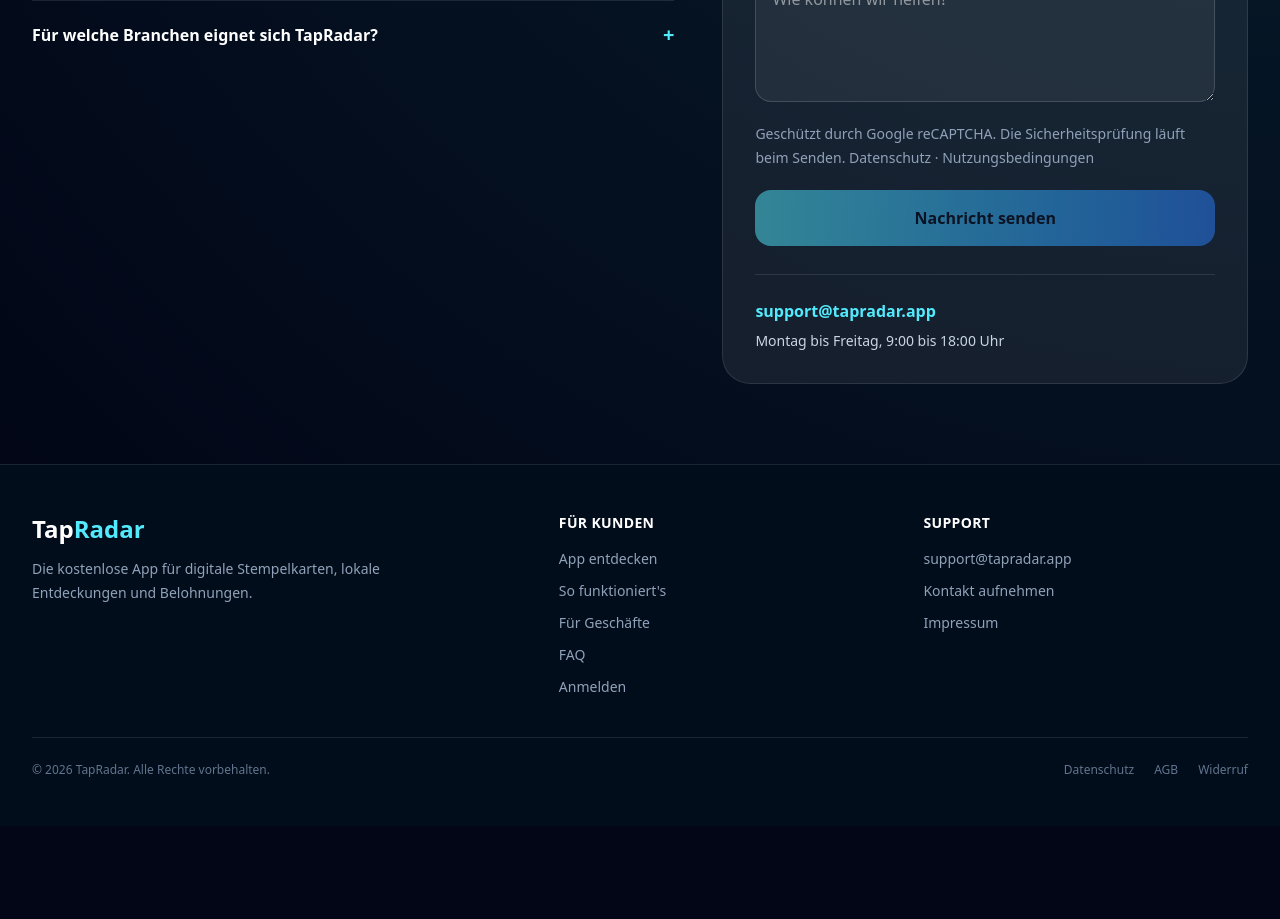
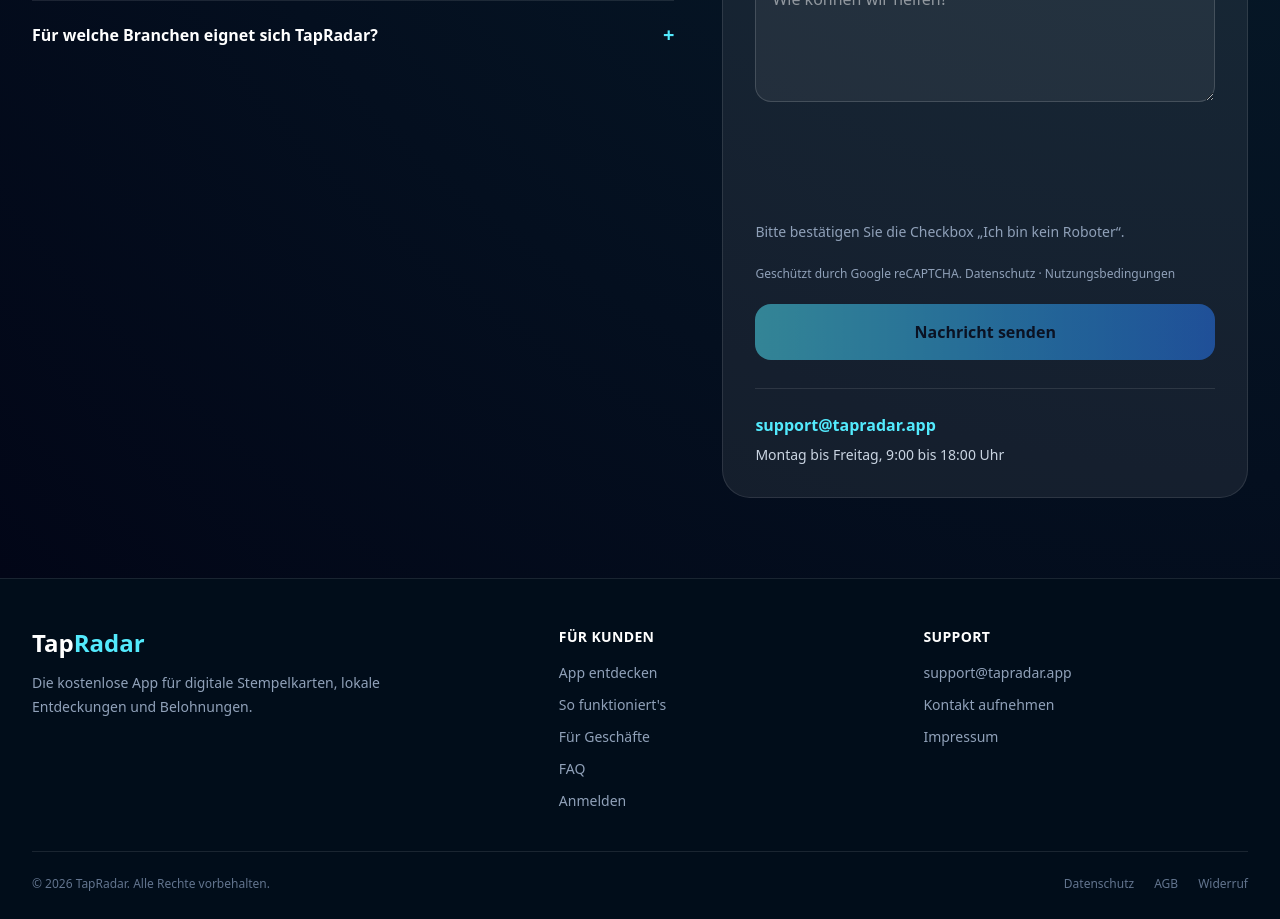
Before and after one commit to G2Next/tapradar-website, a Next.js app: page /kontakt in a window 1280 px wide. Shown: the part 860-1779 px from the top of the page. Before the commit the page ends 1686 px from the top, so only its background shows below. Built offline with nearby package versions, Linux system fonts and the light colour scheme; no server answers.

Commit message:
Use reCAPTCHA v2 checkbox on contact form

```diff
--- a/src/app/kontakt/actions.ts
+++ b/src/app/kontakt/actions.ts
@@ -28,7 +28,7 @@
   const { data: limit, error: limitError } = await admin.rpc("consume_rate_limit", { rate_bucket: "contact-form", rate_key_hash: key, maximum_requests: 5, window_seconds: 3600 });
   const result = Array.isArray(limit) ? limit[0] : limit;
   if (limitError || !result?.allowed) redirect(`${contactPath}?error=limit`);
-  if (!(await verifyContactCaptcha(formData.get("g-recaptcha-response"), ip))) redirect(`${contactPath}?error=captcha`);
+  if (!(await verifyContactCaptcha(formData.get("captcha_token"), ip))) redirect(`${contactPath}?error=captcha`);
   const { error } = await admin.from("contact_messages").insert({ name, email, subject, message, locale: emailLocale(requestedLocale) });
   if (error) redirect(`${contactPath}?error=save`);
   redirect(`${contactPath}?sent=1`);
--- a/src/components/ContactCaptcha.tsx
+++ b/src/components/ContactCaptcha.tsx
@@ -4,69 +4,73 @@
 import { useEffect, useRef, useState } from "react";
 import { useFormStatus } from "react-dom";
 
-type ReCaptcha = {
+type ReCaptchaV2 = {
   ready: (callback: () => void) => void;
-  execute: (siteKey: string, options: { action: string }) => Promise<string>;
+  render: (container: HTMLElement, options: {
+    sitekey: string;
+    theme: "dark" | "light";
+    size: "normal" | "compact";
+    hl: string;
+    callback: (token: string) => void;
+    "expired-callback": () => void;
+    "error-callback": () => void;
+  }) => number;
+  reset: (widgetId?: number) => void;
 };
 
 declare global {
-  interface Window { grecaptcha?: ReCaptcha }
-}
-
-function setBadgeVisibility(visible: boolean) {
-  document.querySelectorAll<HTMLElement>(".grecaptcha-badge").forEach((badge) => {
-    badge.style.display = visible ? "" : "none";
-  });
+  interface Window { grecaptcha?: ReCaptchaV2 }
 }
 
 export function ContactCaptcha({ siteKey, locale, label, pendingLabel }: { siteKey?: string; locale: string; label: string; pendingLabel: string }) {
-  const tokenInput = useRef<HTMLInputElement>(null);
-  const button = useRef<HTMLButtonElement>(null);
-  const [ready, setReady] = useState(false);
-  const [verifying, setVerifying] = useState(false);
+  const container = useRef<HTMLDivElement>(null);
+  const widgetId = useRef<number | null>(null);
+  const [scriptReady, setScriptReady] = useState(false);
+  const [token, setToken] = useState("");
   const [failed, setFailed] = useState(false);
   const { pending } = useFormStatus();
   const de = locale === "de";
 
   useEffect(() => {
-    setBadgeVisibility(true);
-    return () => setBadgeVisibility(false);
-  }, []);
+    if (!scriptReady || !siteKey || !container.current || !window.grecaptcha || widgetId.current !== null) return;
+    let active = true;
+    window.grecaptcha?.ready(() => {
+      if (!active || !container.current || !window.grecaptcha || widgetId.current !== null) return;
+      widgetId.current = window.grecaptcha.render(container.current, {
+        sitekey: siteKey,
+        theme: "dark",
+        size: "normal",
+        hl: locale,
+        callback: (response) => {
+          if (!active) return;
+          setToken(response);
+          setFailed(false);
+        },
+        "expired-callback": () => {
+          if (!active) return;
+          setToken("");
+        },
+        "error-callback": () => {
+          if (!active) return;
+          setToken("");
+          setFailed(true);
+        },
+      });
+    });
 
-  const markReady = () => {
-    window.grecaptcha?.ready(() => {
-      setBadgeVisibility(true);
-      setReady(true);
-      setFailed(false);
-    });
-  };
-
-  const submit = async () => {
-    const form = button.current?.form;
-    if (!form?.reportValidity()) return;
-    if (!siteKey || !window.grecaptcha || !tokenInput.current) {
-      setFailed(true);
-      return;
-    }
-
-    setVerifying(true);
-    setFailed(false);
-    try {
-      const token = await window.grecaptcha.execute(siteKey, { action: "contact" });
-      if (!token) throw new Error("reCAPTCHA returned an empty token");
-      tokenInput.current.value = token;
-      form.requestSubmit();
-    } catch {
-      setFailed(true);
-    } finally {
-      setVerifying(false);
-    }
-  };
+    return () => {
+      active = false;
+      if (widgetId.current !== null) window.grecaptcha?.reset(widgetId.current);
+      widgetId.current = null;
+    };
+  }, [locale, scriptReady, siteKey]);
 
   return <>
-    {siteKey && <Script src={`https://www.google.com/recaptcha/api.js?render=${encodeURIComponent(siteKey)}`} strategy="afterInteractive" onReady={markReady} onError={() => setFailed(true)} />}
-    <input ref={tokenInput} type="hidden" name="g-recaptcha-response" defaultValue="" />
-    {!siteKey ? <p role="alert" className="text-sm text-amber-200">{de ? "Das Kontaktformular ist vorübergehend nicht verfügbar. Bitte schreibe an support@tapradar.app." : "The contact form is temporarily unavailable. Please email support@tapradar.app."}</p> : failed ? <p role="alert" className="text-sm text-amber-200">{de ? "Die Sicherheitsprüfung konnte nicht abgeschlossen werden. Bitte erneut versuchen oder an support@tapradar.app schreiben." : "The security check could not be completed. Please try again or email support@tapradar.app."}</p> : <p role="status" className="text-sm leading-6 text-slate-400">{de ? "Geschützt durch Google reCAPTCHA. Die Sicherheitsprüfung läuft beim Senden." : "Protected by Google reCAPTCHA. The security check runs when you send the form."} <a className="underline hover:text-cyan-200" href="https://policies.google.com/privacy" target="_blank" rel="noreferrer">{de ? "Datenschutz" : "Privacy"}</a> · <a className="underline hover:text-cyan-200" href="https://policies.google.com/terms" target="_blank" rel="noreferrer">{de ? "Nutzungsbedingungen" : "Terms"}</a></p>}
-    <button ref={button} type="button" onClick={submit} disabled={pending || verifying || !ready} aria-busy={pending || verifying} className="rounded-2xl bg-gradient-to-r from-cyan-300 to-blue-500 px-5 py-4 font-black text-slate-950 disabled:cursor-wait disabled:opacity-50">{pending ? pendingLabel : verifying ? (de ? "Sicherheitsprüfung …" : "Security check …") : label}</button>
+    {siteKey && <Script src="https://www.google.com/recaptcha/api.js?render=explicit" strategy="afterInteractive" onReady={() => setScriptReady(true)} onError={() => setFailed(true)} />}
+    <input type="hidden" name="captcha_token" value={token} />
+    {siteKey ? <div className="min-h-[78px] overflow-x-auto" ref={container} /> : null}
+    {!siteKey ? <p role="alert" className="text-sm text-amber-200">{de ? "Das Kontaktformular ist vorübergehend nicht verfügbar. Bitte schreibe an support@tapradar.app." : "The contact form is temporarily unavailable. Please email support@tapradar.app."}</p> : failed ? <p role="alert" className="text-sm text-amber-200">{de ? "Die Sicherheitsprüfung konnte nicht geladen werden. Bitte erneut versuchen oder an support@tapradar.app schreiben." : "The security check could not be loaded. Please try again or email support@tapradar.app."}</p> : !token ? <p className="text-sm leading-6 text-slate-400">{de ? "Bitte bestätigen Sie die Checkbox „Ich bin kein Roboter“." : "Please confirm the “I’m not a robot” checkbox."}</p> : <p role="status" className="text-sm font-bold text-emerald-200">{de ? "Sicherheitsprüfung bestätigt." : "Security check confirmed."}</p>}
+    <p className="text-xs leading-5 text-slate-400">{de ? "Geschützt durch Google reCAPTCHA." : "Protected by Google reCAPTCHA."} <a className="underline hover:text-cyan-200" href="https://policies.google.com/privacy" target="_blank" rel="noreferrer">{de ? "Datenschutz" : "Privacy"}</a> · <a className="underline hover:text-cyan-200" href="https://policies.google.com/terms" target="_blank" rel="noreferrer">{de ? "Nutzungsbedingungen" : "Terms"}</a></p>
+    <button type="submit" disabled={pending || !token || failed} aria-busy={pending} className="rounded-2xl bg-gradient-to-r from-cyan-300 to-blue-500 px-5 py-4 font-black text-slate-950 disabled:cursor-not-allowed disabled:opacity-50">{pending ? pendingLabel : label}</button>
   </>;
 }
--- a/src/lib/captcha.ts
+++ b/src/lib/captcha.ts
@@ -1,4 +1,4 @@
-/** Google reCAPTCHA v3 is verified on the server before storing or emailing a contact request. */
+/** Google reCAPTCHA v2 is verified on the server before storing or emailing a contact request. */
 export async function verifyContactCaptcha(token: unknown, ip?: string) {
   const secret = process.env.RECAPTCHA_SECRET_KEY;
   const siteUrl = process.env.NEXT_PUBLIC_SITE_URL;
@@ -19,11 +19,8 @@
       signal: AbortSignal.timeout(8000),
     });
     if (!response.ok) return false;
-    const result = await response.json() as { success?: boolean; score?: number; action?: string; hostname?: string };
+    const result = await response.json() as { success?: boolean; hostname?: string };
     return result.success === true
-      && typeof result.score === "number"
-      && result.score >= 0.5
-      && result.action === "contact"
       && allowedHosts.has(result.hostname ?? "");
   } catch {
     return false;
```
Also changed, not shown: 3 other files (tests, documents, lock files or other folders).
